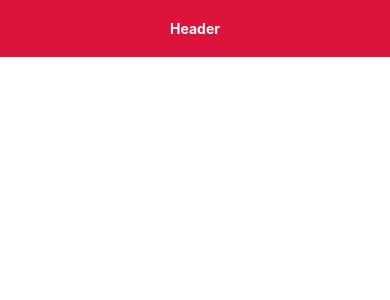
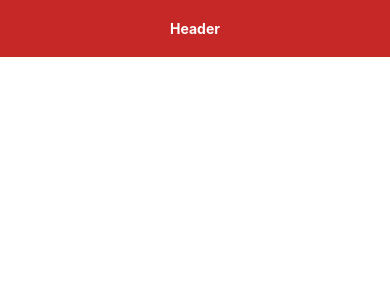
Before and after one commit to irvansyah98/Belajar-React-Native, a React Native app in the folder first/: screen / in a window 390 px wide. Shown: the top 300 px of the page. Built offline with nearby package versions, Linux system fonts and the light colour scheme.

Commit message:
statusbar

```diff
--- a/first/App.js
+++ b/first/App.js
@@ -1,5 +1,5 @@
 import React, { Component } from 'react';
-import {Text, View} from 'react-native';
+import {Text, View, StatusBar} from 'react-native';
 
 class App extends Component {
   constructor(props) {
@@ -9,8 +9,9 @@ class App extends Component {
   render() {
     return (
       <View style={{flex:1}}>
+      <StatusBar barStyle="light-content" backgroundColor="#e53935"/>
         <View style={{
-          backgroundColor:'crimson',
+          backgroundColor:'#c62828',
           paddingVertical:20,
           justifyContent: 'center',
           alignItems:'center',
```
